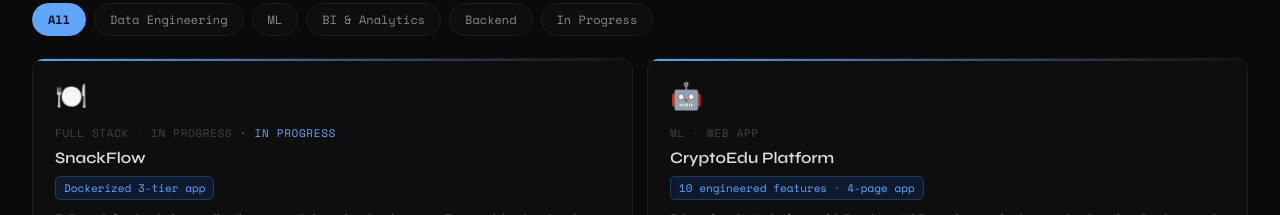
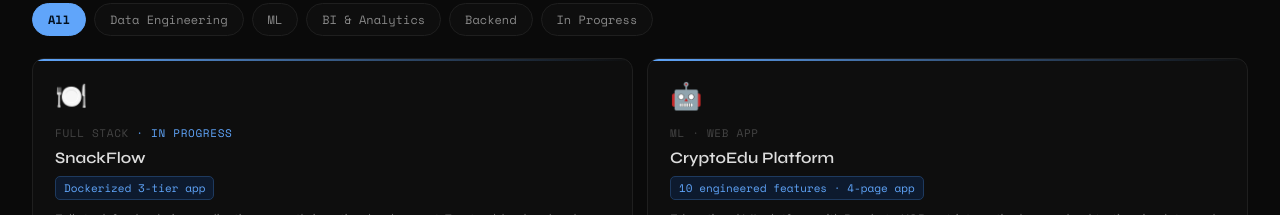
Before and after one commit to yustin-prz/portfolio, a React (Create React App) app: page / in a window 1280 px wide. Shown: the part 2880-3095 px from the top of the page. Built offline with nearby package versions, Linux system fonts and the light colour scheme.

Commit message:
Fix: elimina duplicado "In Progress" en la tarjeta de SnackFlow
El campo type ya incluía "In Progress" y el componente lo repetía
por el flag inProgress.

```diff
--- a/src/data.js
+++ b/src/data.js
@@ -132,7 +132,7 @@ export const data = {
   projects: [
     {
       emoji: '🍽️',
-      type: 'Full Stack · In Progress',
+      type: 'Full Stack',
       category: 'Backend',
       name: 'SnackFlow',
       highlight: 'Dockerized 3-tier app',
```
